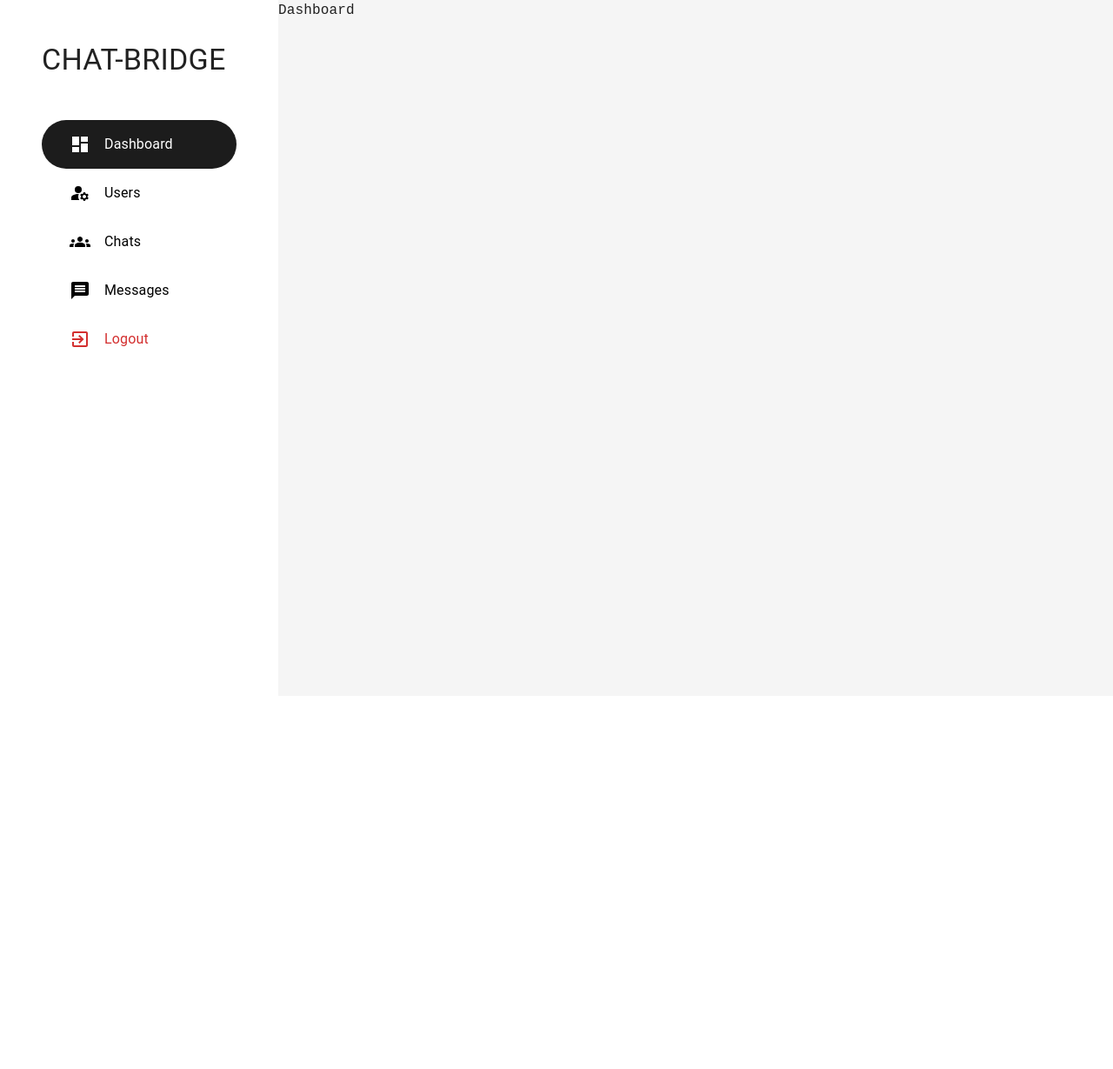
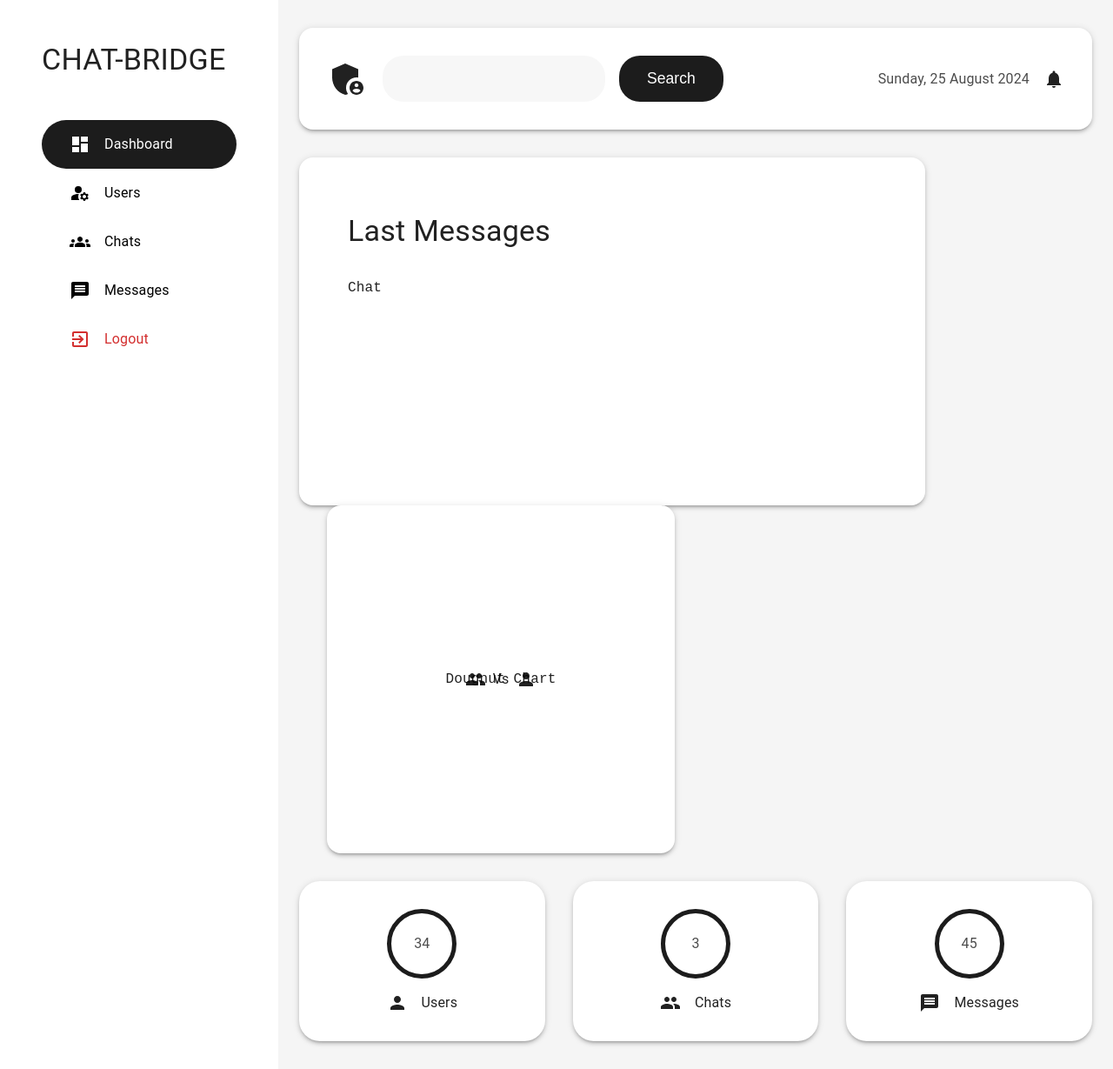
Before and after one commit to AmanShukla15/chatBridge-MERN-Website, a React (Vite) app in the folder client/: page /admin/dashboard in a window 1280 px wide. Shown: the whole page at 87% size. Before the commit the page ends 800 px from the top, so only its background shows below. Built offline with nearby package versions, Linux system fonts and the light colour scheme.

Commit message:
implemented frontend part of Admin dashboard

```diff
--- a/client/src/App.jsx
+++ b/client/src/App.jsx
@@ -41,8 +41,8 @@ const App = () => {
           <Route path='/admin' element={<AdminLogin />} />
           <Route path='/admin/dashboard' element={<Dashboard />} />
 
-          <Route path='/admin/users-management' element={<UserManagement />} />
-          <Route path='/admin/chats-management' element={<ChatManagement />} />
+          <Route path='/admin/users' element={<UserManagement />} />
+          <Route path='/admin/chats' element={<ChatManagement />} />
           <Route path='/admin/messages' element={<MessageManagement />} />
 
 
--- a/client/src/components/layout/AdminLayout.jsx
+++ b/client/src/components/layout/AdminLayout.jsx
@@ -24,12 +24,12 @@ export const adminTabs = [
     },
     {
         name: "Users",
-        path: "/admin/users-management",
+        path: "/admin/users",
         icon: <ManageAccountsIcon />,
     },
     {
         name: "Chats",
-        path: "/admin/chats-management",
+        path: "/admin/chats",
         icon: <GroupsIcon />,
     },
     {
@@ -168,7 +168,7 @@ const AdminLayout = ({ children }) => {
             </Grid>
 
             <Drawer open={isMobile} onClose={handleClose}>
-                <Sidebar w="50vw" />
+                <Sidebar w="70vw" />
             </Drawer>
 
 
--- a/client/src/components/shared/cursor/CustomCursor.jsx
+++ b/client/src/components/shared/cursor/CustomCursor.jsx
@@ -64,7 +64,7 @@ const CustomCursor = () => {
                         margin: 0;
                         padding: 0;
                         box-sizing: border-box;
-                        cursor:none;
+                        cursor: none;
                     }
                     html {
                         height: 100%;
@@ -90,6 +90,11 @@ const CustomCursor = () => {
                     .custom-cursor--link {
                         transform: translate(-50%, -50%) scale(1);
                     }
+                    @media (max-width: 1024px) {
+                        .custom-cursor {
+                            display: none;
+                        }
+                    }
                 `}
             </style>
             <div
--- a/client/src/components/styles/StyledComponents.jsx
+++ b/client/src/components/styles/StyledComponents.jsx
@@ -1,6 +1,6 @@
 import { styled } from "@mui/material"
 import { Link as LinkComponent } from "react-router-dom"
-import { grayColor } from "../../constants/color";
+import { grayColor, lightBlack, lightMatBlack, matBlack } from "../../constants/color";
 
 export const VisuallyHiddenInput = styled("input")({
     border: 0,
@@ -32,3 +32,26 @@ export const InputBox = styled("input")`
  border-radius: 1.5rem;
  background-color: ${"rgba(128,128,128,0.2)"}
 `
+
+export const SearchField = styled("input")`
+    padding: 1rem 2rem;
+    width: 20vmax;
+    border: none;
+    outline: none;
+    border-radius: 1.5rem;
+    background-color: ${grayColor};
+    font-size: 1.1rem;
+`
+
+export const CurveButton = styled("button")`
+    border-radius: 1.5rem;
+    padding: 1rem 2rem;
+    border: none;
+    outline: none;
+    background-color: ${matBlack};
+    color: white;
+    font-size: 1.1rem;
+    &:hover: {
+        background-color: ${grayColor}
+    }
+`
--- a/client/src/pages/admin/Dashboard.jsx
+++ b/client/src/pages/admin/Dashboard.jsx
@@ -1,15 +1,190 @@
+import { AdminPanelSettings as AdminPanelSettingsIcon, Group as GroupIcon, Message as MessageIcon, Notifications as NotificationsIcon, Person as PersonIcon } from '@mui/icons-material'
+import { Box, Container, Paper, Stack, Typography } from '@mui/material'
+import moment from "moment"
 import React from 'react'
 import AdminLayout from '../../components/layout/AdminLayout'
+import { CurveButton, SearchField } from '../../components/styles/StyledComponents'
+import { matBlack } from '../../constants/color'
 
 const Dashboard = () => {
 
+  const Appbar = (
+    <Paper
+      elevation={3}
+      sx={{
+        padding: "2rem",
+        margin: "2rem 0",
+        borderRadius: "1rem"
+      }}
+    >
+      <Stack
+        direction={"row"}
+        alignItems={"center"}
+        spacing={"1rem"}
+      >
+        <AdminPanelSettingsIcon
+          sx={{
+            fontSize: '3rem'
+          }}
+        />
 
+        <SearchField />
+
+        <CurveButton>
+          Search
+        </CurveButton>
+
+        <Box flexGrow={1} />
+
+        <Typography
+          display={{
+            xs: "none",
+            lg: "block",
+          }}
+          color={"rgba(0,0,0,0.7)"}
+          textAlign={"center"}
+        >
+          {moment().format("dddd, D MMMM YYYY")}
+        </Typography>
+
+        <NotificationsIcon />
+      </Stack>
+    </Paper>
+  )
+
+  const Widgets = (
+    <Stack
+      direction={{
+        xs: "column",
+        sm: "row",
+      }}
+      spacing="2rem"
+      justifyContent="space-between"
+      alignItems={"center"}
+      margin={"2rem 0"}
+    >
+      <Widget
+        title={"Users"}
+        value={34}
+        Icon={<PersonIcon />}
+      />
+      <Widget
+        title={"Chats"}
+        value={3}
+        Icon={<GroupIcon />}
+      />
+      <Widget
+        title={"Messages"}
+        value={45}
+        Icon={<MessageIcon />}
+      />
+    </Stack>
+  )
 
   return (
     <AdminLayout>
-        <div>Dashboard</div>
+      <Container component={"main"}>
+        {Appbar}
+
+
+        <Stack
+          direction={"row"}
+          spacing={"2rem"}
+          flexWrap={"wrap"}
+        >
+          <Paper
+            elevation={3}
+            sx={{
+              padding: "2rem 3.5rem",
+              borderRadius: "1rem",
+              width: "100%",
+              maxWidth: "45rem",
+              height: "25rem",
+            }}
+          >
+            <Typography
+              margin={"2rem 0"}
+              variant="h4"
+            >
+              Last Messages
+            </Typography>
+            {"Chat"}
+          </Paper>
+
+          <Paper
+            elevation={3}
+            sx={{
+              padding: "1rem",
+              borderRadius: "1rem",
+              display: "flex",
+              justifyContent: "center",
+              alignItems: "center",
+              width: { xs: "100%", sm: "50%" },
+              position: "relative",
+              width: "100%",
+              maxWidth: "25rem",
+              height: "25rem",
+            }}
+          >
+            {"Dougnut Chart"}
+
+            <Stack
+              position={"absolute"}
+              direction={"row"}
+              justifyContent={"center"}
+              alignItems={"center"}
+              spacing={"0.5rem"}
+              width={"100%"}
+              height={"100%"}
+            >
+              <GroupIcon />
+              <Typography>Vs </Typography>
+              <PersonIcon />
+            </Stack>
+          </Paper>
+
+
+
+        </Stack>
+
+
+        {Widgets}
+
+      </Container>
     </AdminLayout>
   )
 }
 
+const Widget = ({ title, value, Icon }) => (
+  <Paper
+    elevation={3}
+    sx={{
+      padding: "2rem",
+      margin: "2rem 0",
+      borderRadius: "1.5rem",
+      width: "20rem",
+    }}
+  >
+    <Stack alignItems={"center"} spacing={"1rem"}>
+      <Typography
+        sx={{
+          color: "rgba(0,0,0,0.7)",
+          borderRadius: "50%",
+          border: `5px solid ${matBlack}`,
+          width: "5rem",
+          height: "5rem",
+          display: "flex",
+          justifyContent: "center",
+          alignItems: "center",
+        }}
+      >
+        {value}
+      </Typography>
+      <Stack direction={"row"} spacing={"1rem"} alignItems={"center"}>
+        {Icon}
+        <Typography>{title}</Typography>
+      </Stack>
+    </Stack>
+  </Paper>
+)
 export default Dashboard
```
